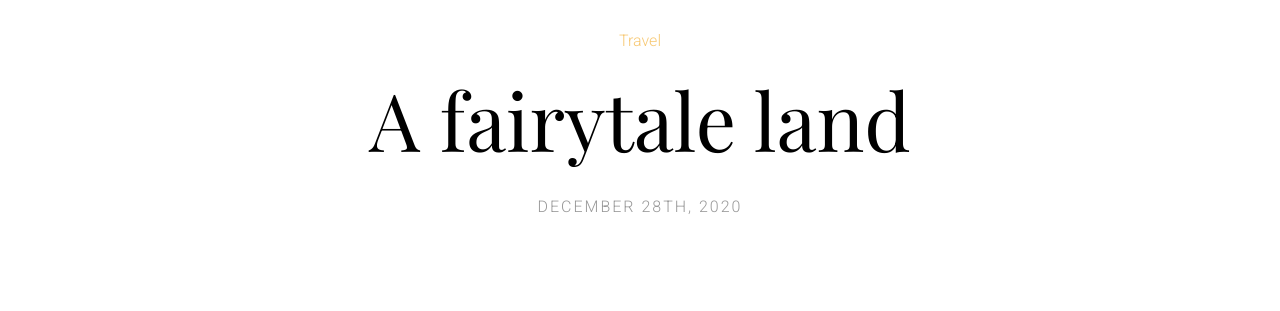
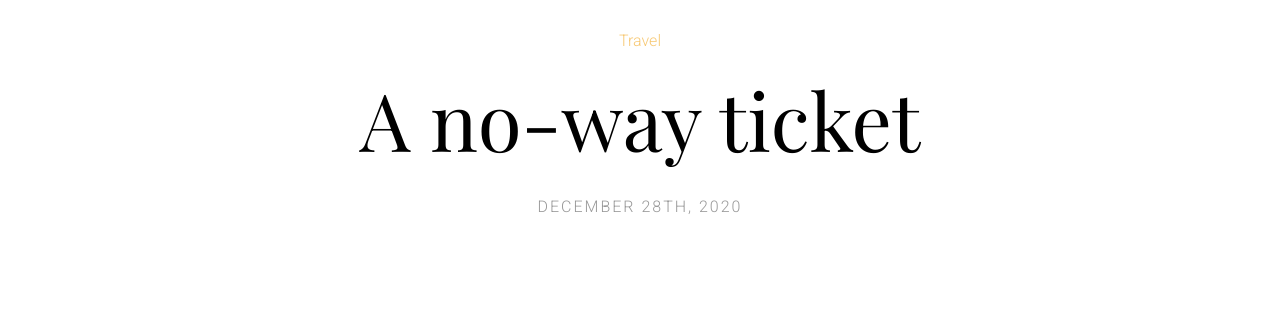
Before and after one commit to confessionsofalockdownbreaker/confessionsofalockdownbreaker.github.io, a website: page 31-12_2020.html in a window 1280 px wide. Shown: the part 481-792 px from the top of the page. Drawn offline with nearby package versions, Linux system fonts and the light colour scheme; files whose address does not match are found by name; a web font is replaced by a local one.

Commit message:
adding adjustment to title

```diff
--- a/31-12_2020.html
+++ b/31-12_2020.html
@@ -119,7 +119,7 @@
 					<img src="images/24-12-2020/TOT02764.jpg" alt="Image" class="img-responsive">
 				</figure>
 				<span class="fh5co-meta animate-box"><a href="18-12_2020.html">Travel</a></span>
-				<h2 class="fh5co-article-title animate-box"><a href="18-12_2020.html">A fairytale land</a></h2>
+				<h2 class="fh5co-article-title animate-box"><a href="18-12_2020.html">A no-way ticket</a></h2>
 				<span class="fh5co-meta fh5co-date animate-box">December 28th, 2020</span>
 
 				<div class="col-lg-12 col-lg-offset-0 col-md-12 col-md-offset-0 col-sm-12 col-sm-offset-0 col-xs-12 col-xs-offset-0 text-left content-article">
```
Also changed, not shown: index.html (+1 -1 lines).
